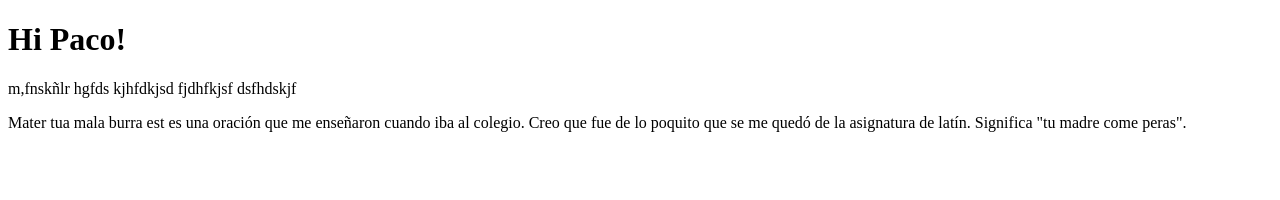
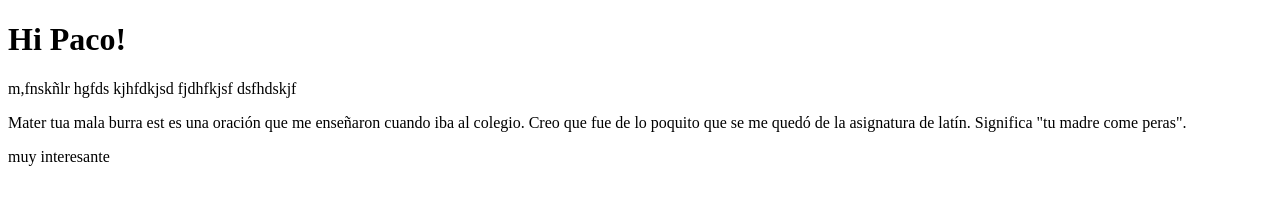
Before and after one commit to mluena/pruebarep, a plain HTML site: page index.html in a window 1280 px wide. Drawn offline with Linux system fonts and the light colour scheme.

Commit message:
Adding pharagraph

```diff
--- a/index.html
+++ b/index.html
@@ -10,5 +10,6 @@
 	<h1>Hi Paco!</h1>
 	<p>m,fnskñlr hgfds kjhfdkjsd fjdhfkjsf dsfhdskjf </p>
 	<p>Mater tua mala burra est es una oración que me enseñaron cuando iba al colegio. Creo que fue de lo poquito que se me quedó de la asignatura de latín. Significa "tu madre come peras".</p>
+	<p>muy interesante</p>
 </body>
 </html>
```
